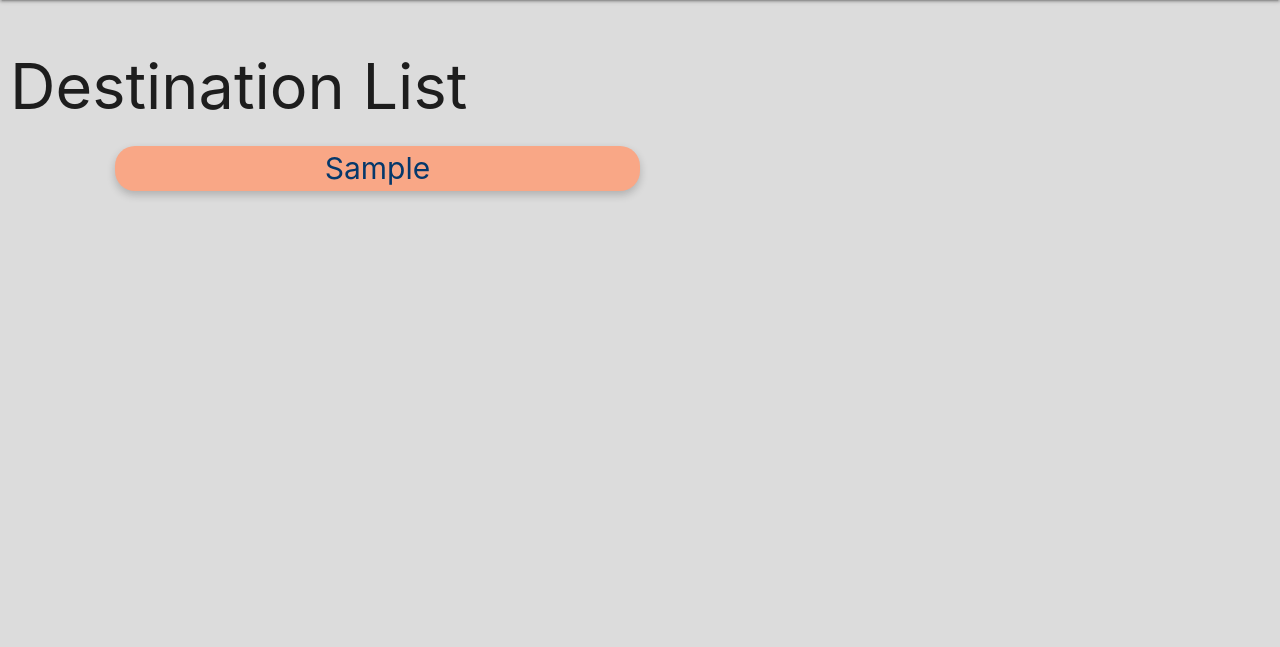
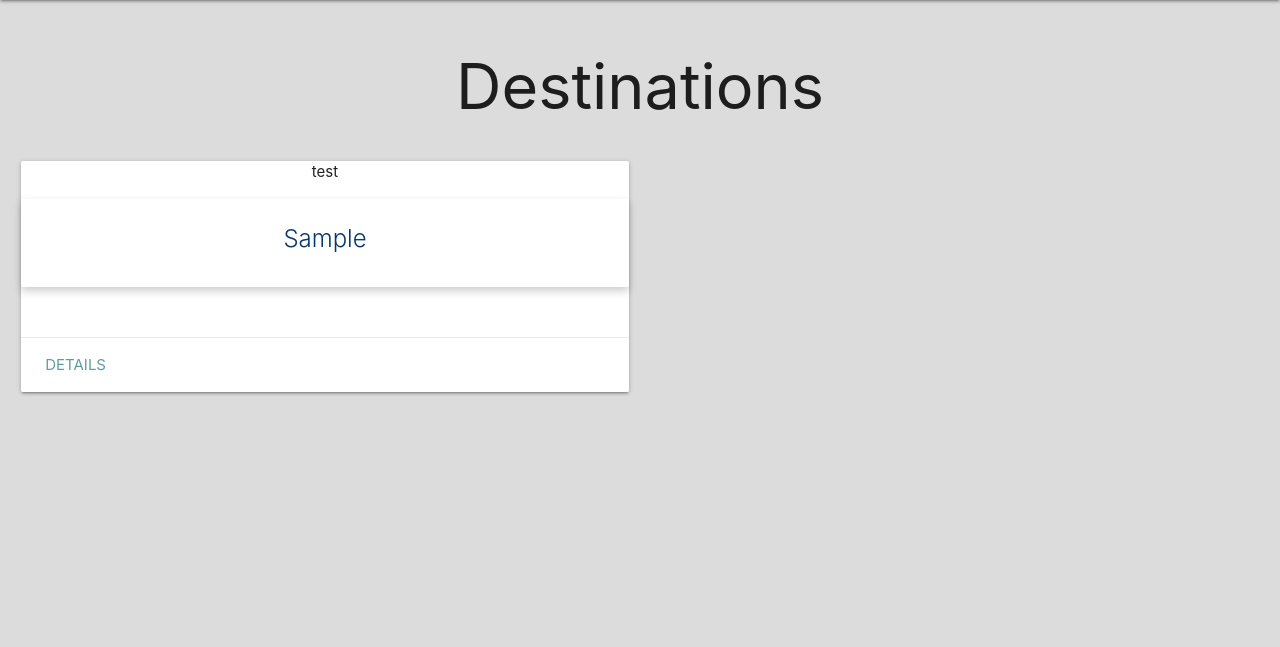
Before and after one commit to max811811/travel-app, a Django app: page /destinations/ in a window 1280 px wide. Shown: the part 64-711 px from the top of the page. Run offline with Django 4.2, Linux system fonts and the light colour scheme; tables that the repository leaves empty hold one stand-in row (values such as "Sample post").

Commit message:
css and index.html updates

```diff
--- a/main_app/static/css/style.css
+++ b/main_app/static/css/style.css
@@ -41,8 +41,6 @@ footer {
 .card-content {
 	border-radius: 20px;
 	text-align: center;
-	background-color: rgb(249, 167, 134);
-	width: 300px;
 	padding: 24px;
 	box-shadow: 0 4px 8px 0 rgba(0,0,0,0.2);
 	color: #05386b;
@@ -58,3 +56,7 @@ a {
 .col {
 	padding: 20px;
 }
+
+.card-action > a {
+	color:#5f9ea0 !important;
+}
--- a/main_app/templates/destinations/detail.html
+++ b/main_app/templates/destinations/detail.html
@@ -13,7 +13,7 @@
 <div class="row">
 	{% for attraction in destination.attraction_set.all %}
 		<a href="{% url 'attractions_detail' destination.id attraction.id %}">
-			<div class="card-content col s5 offset-s1">
+			<div class="card-content col s3 offset-s2">
 				{{ attraction.name }}
 			</div>
 		</a>
--- a/main_app/templates/destinations/index.html
+++ b/main_app/templates/destinations/index.html
@@ -1,14 +1,24 @@
 {% extends 'base.html' %}
 {% block content %}
 
-<h1>Destination List</h1>
+<h1 class="detail-header">Destinations</h1>
+
 <div class="row">
 	{% for destination in destinations %}
-		<a href="{% url 'detail' destination.id %}">
-			<div class="card-content col s5 offset-s1">
-			{{ destination.city }}
+	<div class="col s6 m6">
+		<div class="card">
+			<div class="card-image">
+				<p>test</p>
 			</div>
-		</a>
+			<div class="card-content">
+				<span class="card-title">{{ destination.city }}</span>
+			</div>
+			<div class="card-action">
+				<a href="#">Details</a>
+			</div>
+		</div>
+	</div>
 	{% endfor %}
 </div>
+
 {% endblock %}
```
